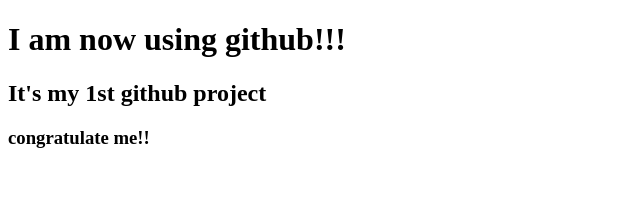
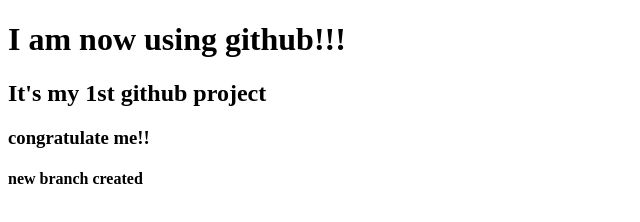
Before and after one commit to kredoy/My-first-website, a plain HTML site: page index.html in a window 1280 px wide. Shown: the whole page, without its empty margins (0-640 px from the left). Drawn offline with Linux system fonts and the light colour scheme.

Commit message:
new branch

```diff
--- a/index.html
+++ b/index.html
@@ -9,5 +9,6 @@
     <h1>I am now using github!!!</h1>
     <h2>It's my 1st github project</h2>
     <h3>congratulate me!!</h3>
+    <h4>new branch created</h4>
 </body>
 </html>
```
